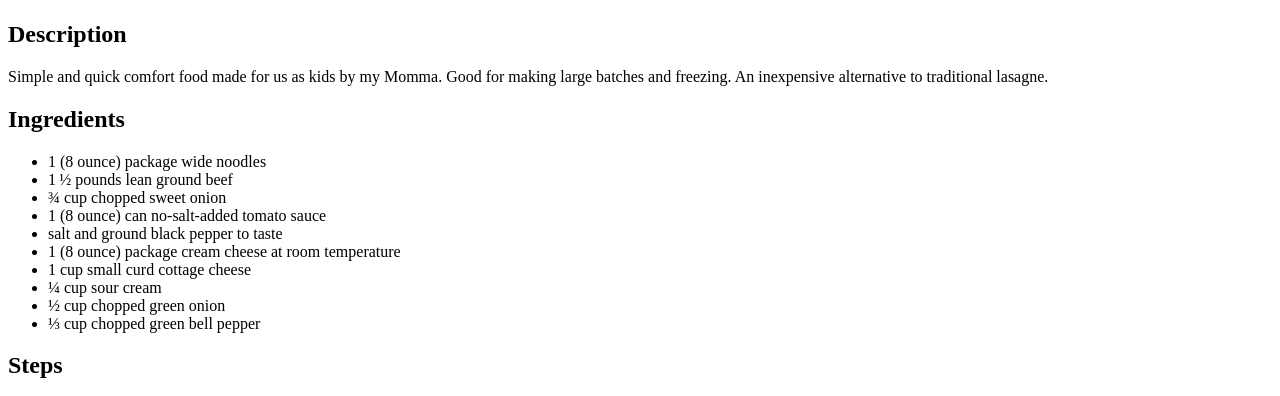
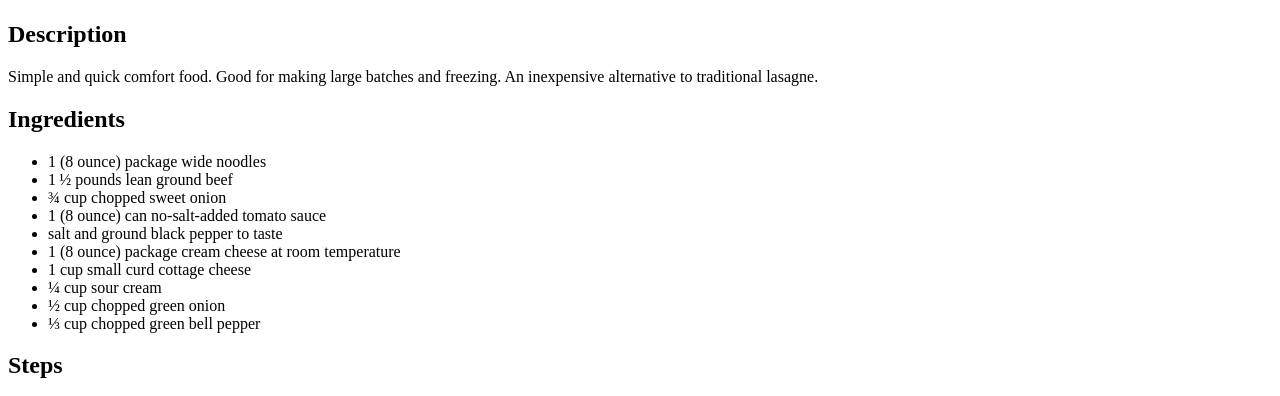
Before and after one commit to Garyh79/odin-recipes2, a plain HTML site: page lasagne.html in a window 1280 px wide. Shown: the part 383-779 px from the top of the page. Drawn offline with Linux system fonts and the light colour scheme.

Commit message:
lasagne.html

```diff
--- a/lasagne.html
+++ b/lasagne.html
@@ -13,7 +13,7 @@
 <img src="https://imagesvc.meredithcorp.io/v3/mm/image?url=https%3A%2F%2Fimages.media-allrecipes.com%2Fuserphotos%2F820995.jpg&w=750&h=750&c=sc&poi=face&q=85"
     alt="Lasagne">
 <h2>Description</h2>
-<p>Simple and quick comfort food made for us as kids by my Momma. Good for making large batches and freezing. An
+<p>Simple and quick comfort food. Good for making large batches and freezing. An
     inexpensive alternative to traditional lasagne.</p>
 <h2>Ingredients</h2>
 <ul>
```
